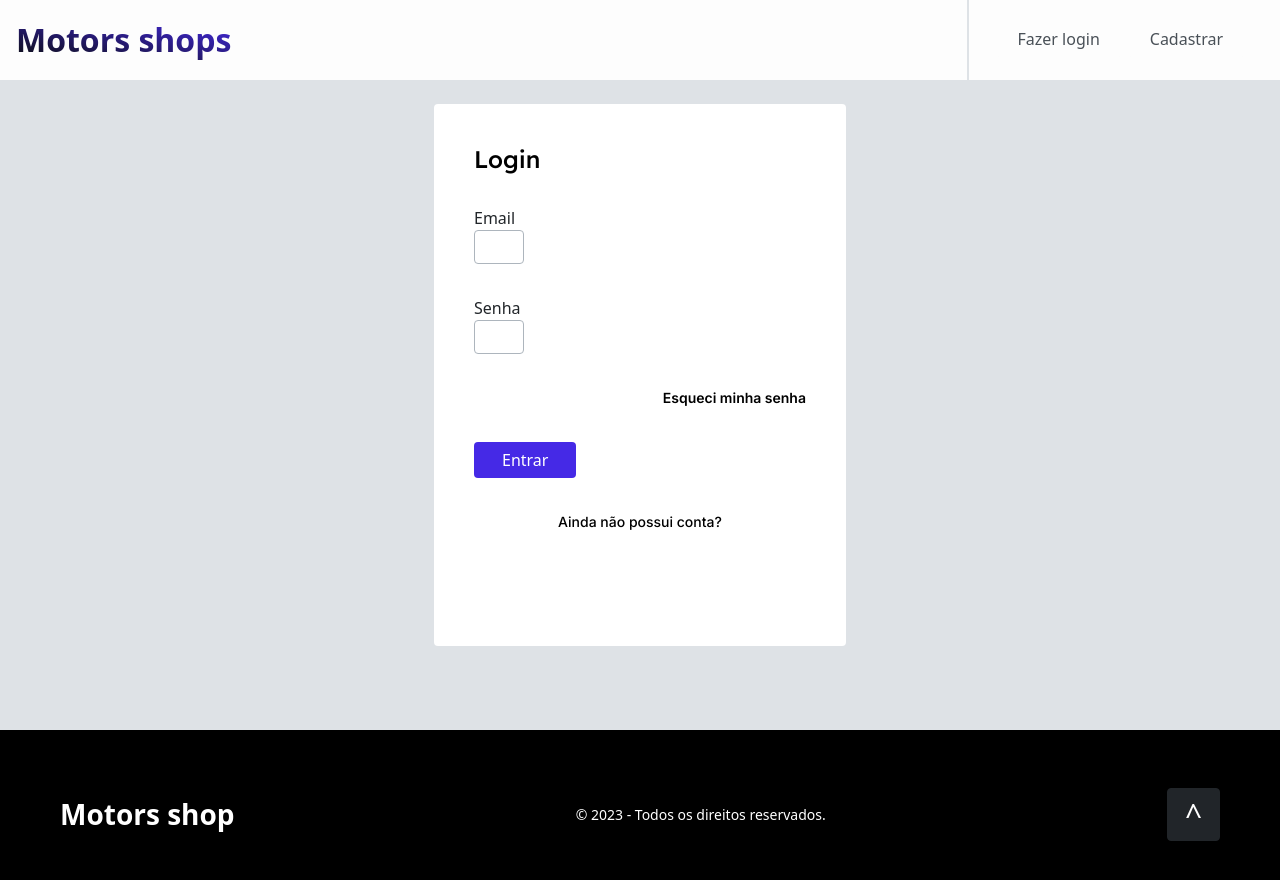
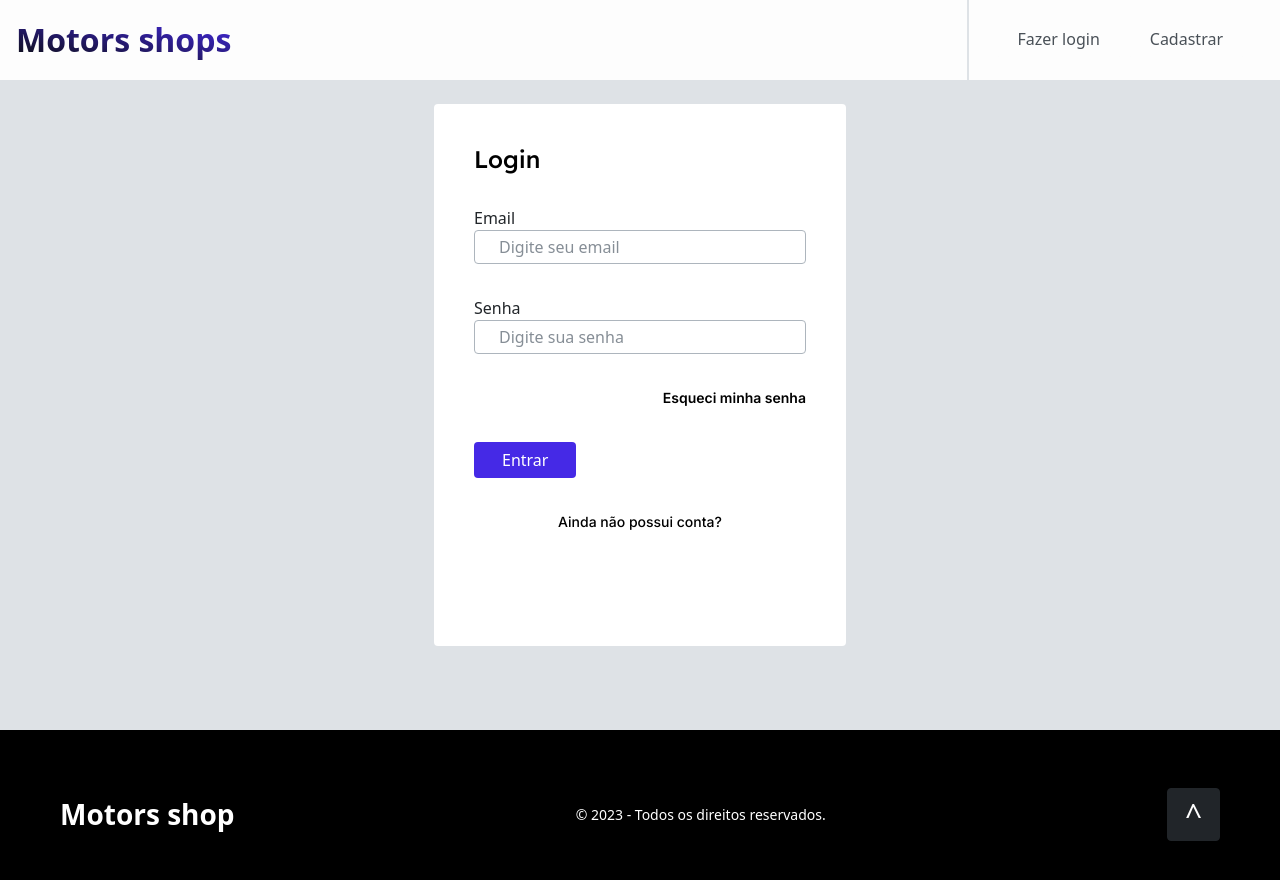
Before and after one commit to Projeto-Full-Stack/Projeto-FullStack-Grupo11, a Next.js app in the folder frontend/: page /login in a window 1280 px wide. Shown: the top 880 px of the page. Built offline with nearby package versions, Linux system fonts and the light colour scheme.

Commit message:
create hook form for login

```diff
--- a/frontend/package.json
+++ b/frontend/package.json
@@ -9,6 +9,7 @@
     "lint": "next lint"
   },
   "dependencies": {
+    "@hookform/resolvers": "^3.1.1",
     "@types/node": "20.2.5",
     "@types/react": "18.2.8",
     "@types/react-dom": "18.2.4",
@@ -20,6 +21,7 @@
     "postcss": "8.4.24",
     "react": "18.2.0",
     "react-dom": "18.2.0",
+    "react-hook-form": "^7.45.0",
     "react-icons": "^4.9.0",
     "react-toastify": "^9.1.3",
     "tailwindcss": "3.3.2",
--- a/frontend/src/components/Inputs/input.tsx
+++ b/frontend/src/components/Inputs/input.tsx
@@ -3,6 +3,7 @@ interface IInput {
     input_type: "text" | "select" | "textArea" | "email" | "tel" | "date" | "password" | "radio",
     label: string,
     children: string,
+    register?: object
     is_required?: boolean,
     extra_classes?: string,
 }
@@ -14,6 +15,7 @@ const Input = ({
         input_name,
         label,
         extra_classes,
+        register,
         is_required=true,
         children,
     }: IInput
@@ -25,7 +27,7 @@ const Input = ({
             return (
                 <label
                     htmlFor={input_name}
-                    className={`block max-w-min font-medium text-grey-1`}
+                    className={`block font-medium text-grey-1`}
                 >
                     {label}
                     <input
@@ -34,6 +36,7 @@ const Input = ({
                         type={input_type}
                         required={is_required}
                         placeholder={children}
+                        {...register}
                         className={`border-grey-4 border-[1.5px] focus:outline-none focus:ring focus:ring-brand-1 placeholder:text-grey-3 rounded font-normal px-6 py-1 ${extra_classes}`}
                     />
                 </label>
@@ -44,7 +47,7 @@ const Input = ({
             return (
                 <label
                     htmlFor={input_name}
-                    className={`block max-w-min font-medium text-grey-1`}
+                    className={`block font-medium text-grey-1`}
                 >
                     {label}
                     <input
--- /dev/null
+++ b/frontend/src/context/login.context.tsx
@@ -0,0 +1,26 @@
+import { ReactNode, createContext, useContext } from "react";
+import { LoginInterface } from "@/schemas/login.schemas";
+
+interface Props {
+    children: ReactNode
+}
+
+interface ILoginProvider {
+    loginRequest: (data: LoginInterface) => void
+}
+
+const LoginContext = createContext<ILoginProvider>({} as ILoginProvider)
+
+export const LoginProvider = ({children}: Props) => {
+    const loginRequest = (data: LoginInterface) => {
+        console.log(data)
+    }
+
+    return (
+        <LoginContext.Provider value={{loginRequest}}>
+            {children}
+        </LoginContext.Provider>
+    )
+}
+
+export const loginContext = () => useContext(LoginContext)
--- a/frontend/src/pages/_app.tsx
+++ b/frontend/src/pages/_app.tsx
@@ -2,12 +2,15 @@ import { ModalProvider } from "@/context/modal.context";
 import { Modal } from "@/components/modal/modal";
 import "@/styles/globals.css";
 import type { AppProps } from "next/app";
+import { LoginProvider } from "@/context/login.context";
 
 export default function App({ Component, pageProps }: AppProps) {
   return (
     <ModalProvider>
-      <Component {...pageProps} />
-      <Modal />
+      <LoginProvider>
+        <Component {...pageProps} />
+        <Modal />
+      </LoginProvider>
     </ModalProvider>
   )
 }
--- a/frontend/src/pages/login.tsx
+++ b/frontend/src/pages/login.tsx
@@ -3,8 +3,18 @@ import Button from "@/components/button";
 import { Footer } from "@/components/footer";
 import NavBar from "@/components/navbar";
 import { Heading } from "@/components/typography/heading.component";
+import { useForm } from "react-hook-form";
+import { zodResolver } from "@hookform/resolvers/zod"
+import { LoginInterface, loginSchema } from "@/schemas/login.schemas";
+import { loginContext } from "@/context/login.context";
 
 export default function Login() {
+  const { register, handleSubmit, formState } = useForm<LoginInterface>({
+    resolver: zodResolver(loginSchema)
+  })
+
+  const { loginRequest } = loginContext()
+
   return (
     <div className="flex flex-col min-h-screen bg-grey-6">
       <NavBar />
@@ -12,6 +22,7 @@ export default function Login() {
         <div className="flex justify-center items-center p-6">
           <form
             className={`flex flex-col gap-8 items-start p-10 w-[412px] h-[542px] bg-colors_color_white_fixed rounded`}
+            onSubmit={handleSubmit(loginRequest)}
           >
             <Heading type={`h5`} weight={500}>{`Login`}</Heading>
             <div className="flex flex-col justify-center w-full gap-8">
@@ -20,15 +31,19 @@ export default function Login() {
                 input_type={`email`}
                 input_name={`email`}
                 extra_classes={`w-full`}
+                register={register("email")}
               >
-                {`Digitar email`}
+                Digite seu email
               </Input>
               <Input
                 label={"Senha"}
                 input_type={`password`}
                 input_name={`password`}
                 extra_classes={`w-full`}
-              >{`Digitar senha`}</Input>
+                register={register("password")}
+              >
+                Digite sua senha
+              </Input>
               <a
                 href=""
                 className={`flex justify-end align-center font-semibold text-[14px] leading-[24px] font-inter`}
@@ -41,8 +56,8 @@ export default function Login() {
               >
                 Ainda não possui conta?
               </p>
+            </div>
               <Button type={`b-black`}>{`Cadastrar`}</Button>
-            </div>
           </form>
         </div>
       </main>
--- /dev/null
+++ b/frontend/src/schemas/login.schemas.ts
@@ -0,0 +1,8 @@
+import { z } from "zod"
+
+export const loginSchema = z.object({
+    email: z.string().min(1, { message: "Esse campo é obrigatório" }),
+    password: z.string().min(1, { message: "O campo de senha é obrigatório" })
+})
+
+export type LoginInterface = z.infer<typeof loginSchema>
--- /dev/null
+++ b/frontend/src/services/motors.service.ts
@@ -0,0 +1,6 @@
+import axios from "axios";
+
+
+// const motorsApi = axios.create({
+//     baseURL:
+// })
```
Also changed, not shown: 1 other file (tests, documents, lock files or other folders).
